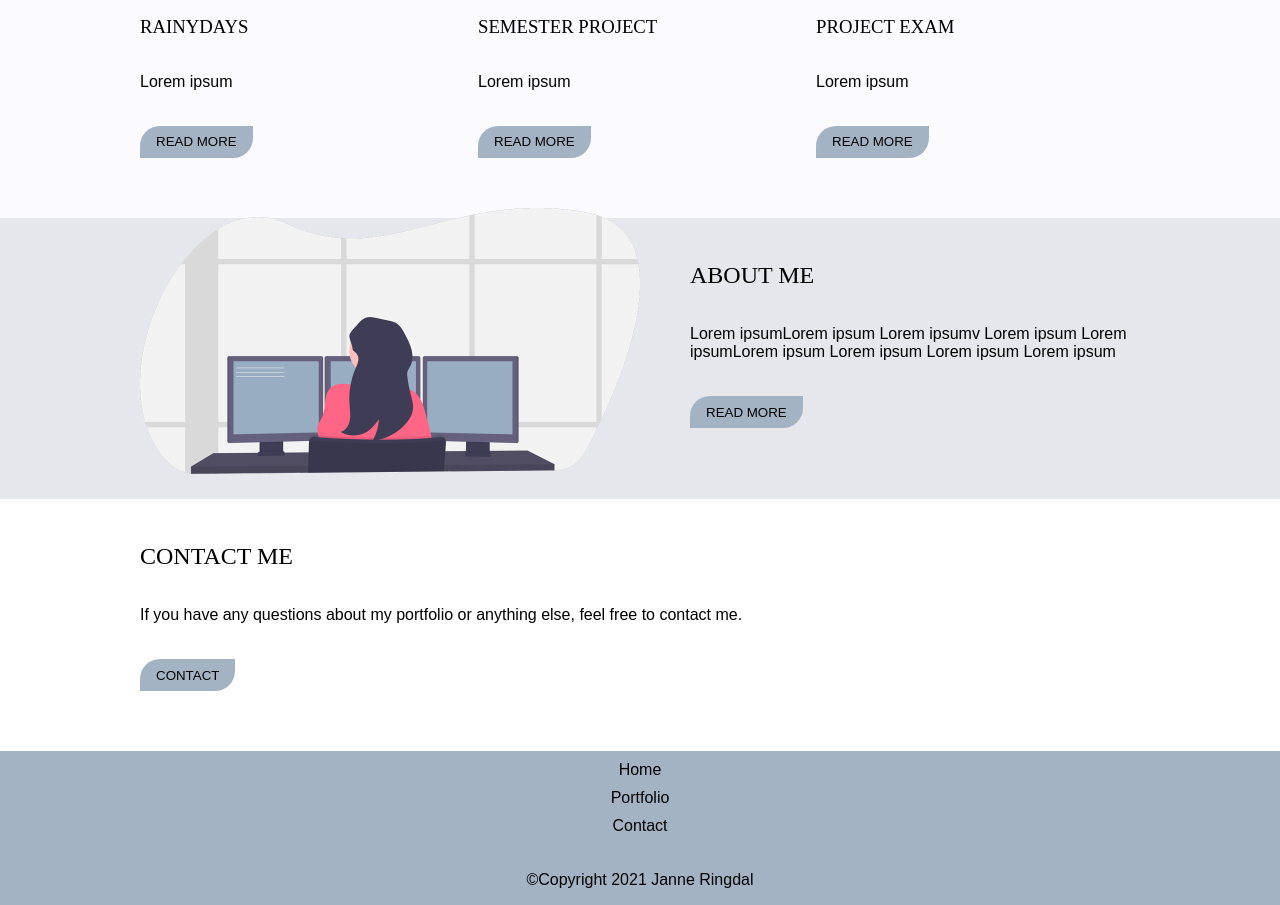
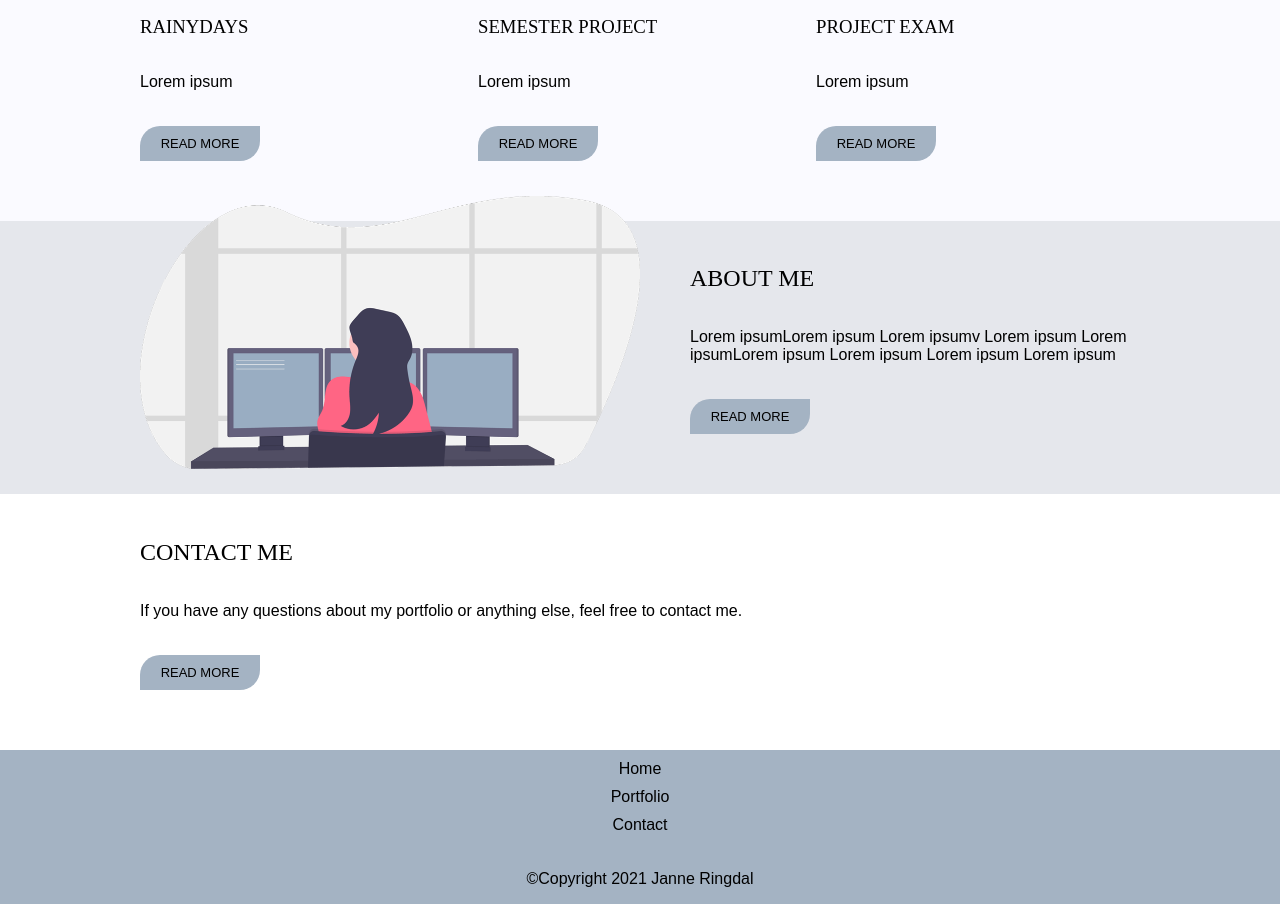
Before and after one commit to Janne-R/portfolio1, a plain HTML site: page index.html in a window 1280 px wide. Shown: the part 742-1647 px from the top of the page. Drawn offline with Linux system fonts and the light colour scheme.

Commit message:
button cta to anchor tag

```diff
--- a/css/index.css
+++ b/css/index.css
@@ -17,7 +17,7 @@
 
 .illustration {
   width: 100%;
-  margin-top: -35px;
+  margin-top: -50px;
 }
 
 .bg-img {
--- a/css/styles.css
+++ b/css/styles.css
@@ -85,18 +85,27 @@ h4 {
   border-radius: 20px 0px 20px 0px;
   border: none;
   background-color: var(--color-dark);
-  padding: 16px;
-  height: 20px;
+  padding: 10px;
+  width: 100px;
   text-transform: uppercase;
   display: flex;
   align-items: center;
   cursor: pointer;
   margin: 35px 0;
+  color: black;
+  font-weight: bolder;
+  font-size: small;
+  display: flex;
+  justify-content: center;
 }
 
 .button_cta:hover {
   border: 2px solid var(--color-dark);
   background-color: var(--color-medium);
+}
+
+a {
+  text-decoration: none;
 }
 
 footer {
--- a/index.html
+++ b/index.html
@@ -50,19 +50,19 @@
             <div class="bg-img img_rainydays"></div>
             <h3>Rainydays</h3>
             <p>Lorem ipsum</p>
-            <button class="button_cta">Read more</button>
+            <a href="rainydays.html" class="button_cta">Read more</a>
           </div>
           <div>
             <div class="bg-img img_semesterProject"></div>
             <h3>Semester project</h3>
             <p>Lorem ipsum</p>
-            <button class="button_cta">Read more</button>
+            <a href="semester-project.html" class="button_cta">Read more</a>
           </div>
           <div>
             <div class="bg-img img_exam"></div>
             <h3>Project exam</h3>
             <p>Lorem ipsum</p>
-            <button class="button_cta">Read more</button>
+            <a href="project-exam.html" class="button_cta">Read more</a>
           </div>
         </div>
       </div>
@@ -74,7 +74,7 @@
           <h2>About me</h2>
           <p>Lorem ipsumLorem ipsum Lorem ipsumv Lorem ipsum Lorem ipsumLorem ipsum Lorem ipsum Lorem ipsum Lorem ipsum
           </p>
-          <button class="button_cta">Read more</button>
+          <a href="" class="button_cta">Read more</a>
         </div>
 
       </div>
@@ -85,7 +85,7 @@
           <h2>Contact me</h2>
           <p>If you have any questions about my portfolio or anything else, feel free to contact me.</p>
         </div>
-        <button class="button_cta">Contact</button>
+        <a href="" class="button_cta">Read more</a>
       </div>
     </section>
   </main>
```
Also changed, not shown: project-exam.html (added), rainydays.html (added), semester-project.html (added).
